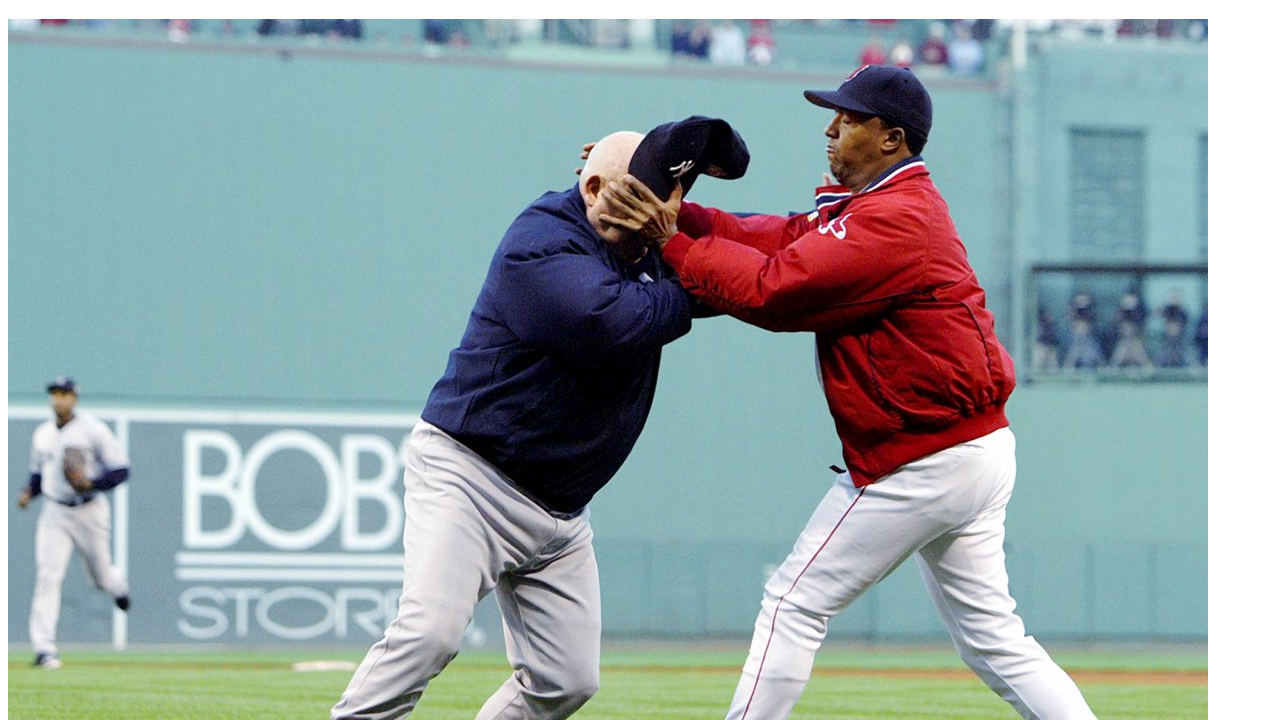
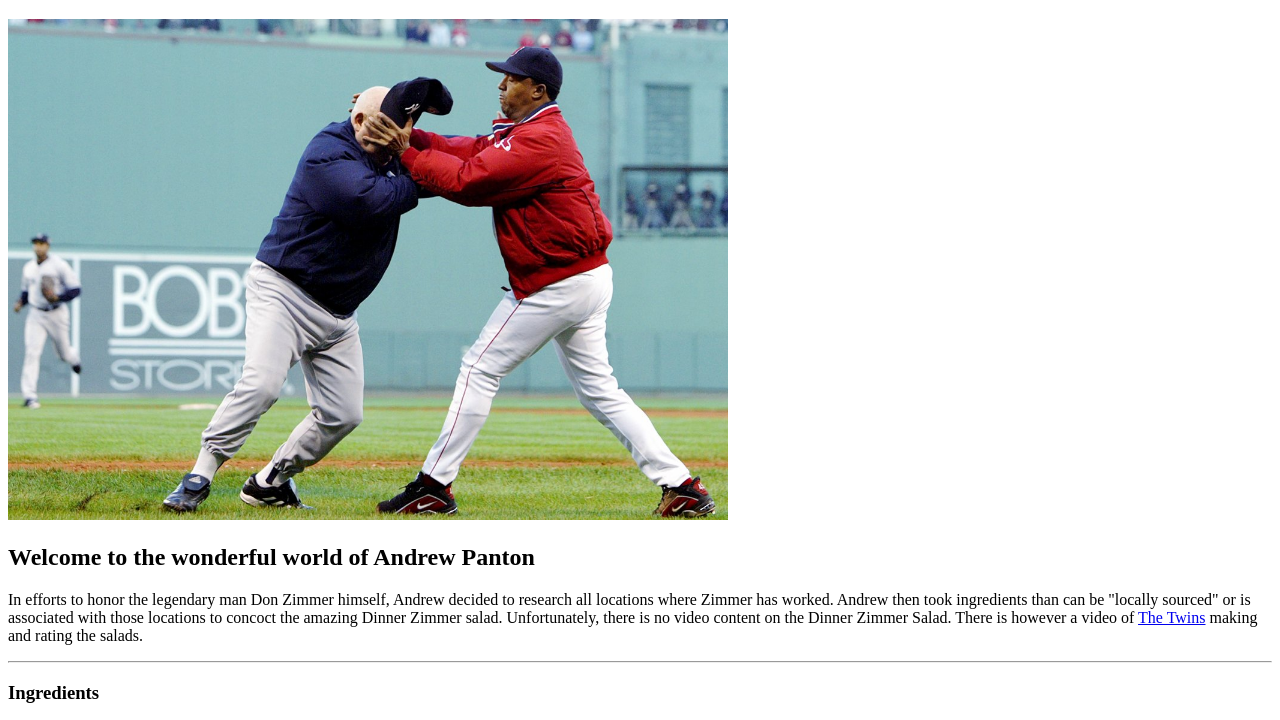
Before and after one commit to theozmann/fuckface-cooks-the-food, a plain HTML site: page recipes/dinnerzimmersalad.html in a window 1280 px wide. Shown: the part 61-781 px from the top of the page. Drawn offline with Linux system fonts and the light colour scheme.

Commit message:
Add CSS and finish dinnerzimmersalad.html
Add styles.css and link to styles sheet in all html pages
finsihed the dinnerzimmersalad.html page

```diff
--- a/recipes/dinnerzimmersalad.html
+++ b/recipes/dinnerzimmersalad.html
@@ -5,10 +5,11 @@
     <meta http-equiv="X-UA-Compatible" content="IE=edge">
     <meta name="viewport" content="width=device-width, initial-scale=1.0">
     <title>The Dinner Zimmer Salad</title>
+    <link rel="stylesheet" href="../styles.css">
 </head>
 <body>
     <h1>The Dinner Zimmer Salad</h1>
-    <img src="../images/donandpedro.jpg" alt="Don Zimmer and Pedro Martinez fight">
+    <img class="don-ped-img" src="../images/donandpedro.jpg" alt="Don Zimmer and Pedro Martinez fight">
 
     <h2>Welcome to the wonderful world of Andrew Panton</h2>
     <p>In efforts to honor the legendary man Don Zimmer himself, Andrew decided to research all locations where Zimmer has worked. Andrew then
--- /dev/null
+++ b/styles.css
@@ -0,0 +1,4 @@
+.don-ped-img {
+    height: auto;
+    width: 45em;
+}
```
Also changed, not shown: index.html (+1 -0 lines), recipes/beanhole.html (+1 -0 lines).
